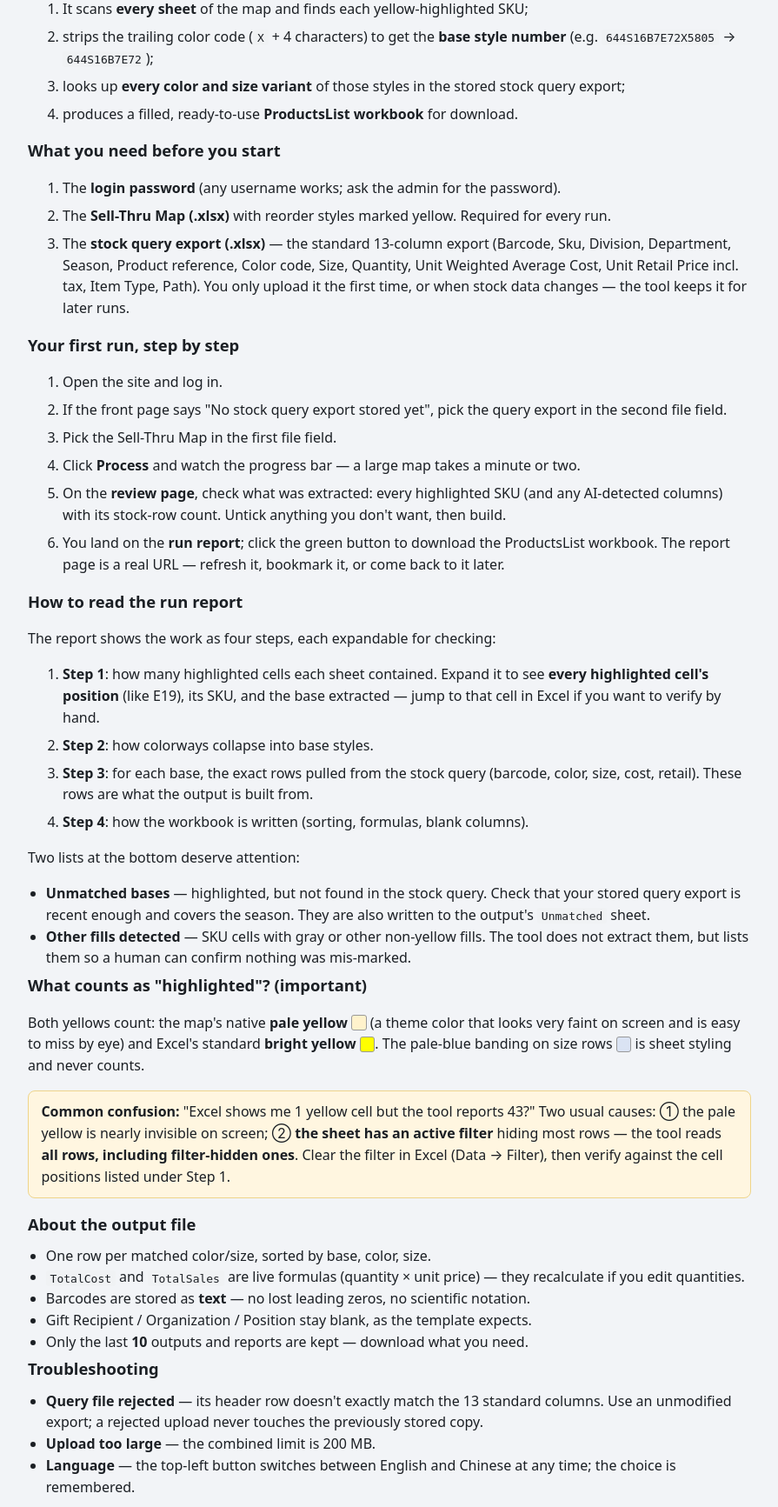
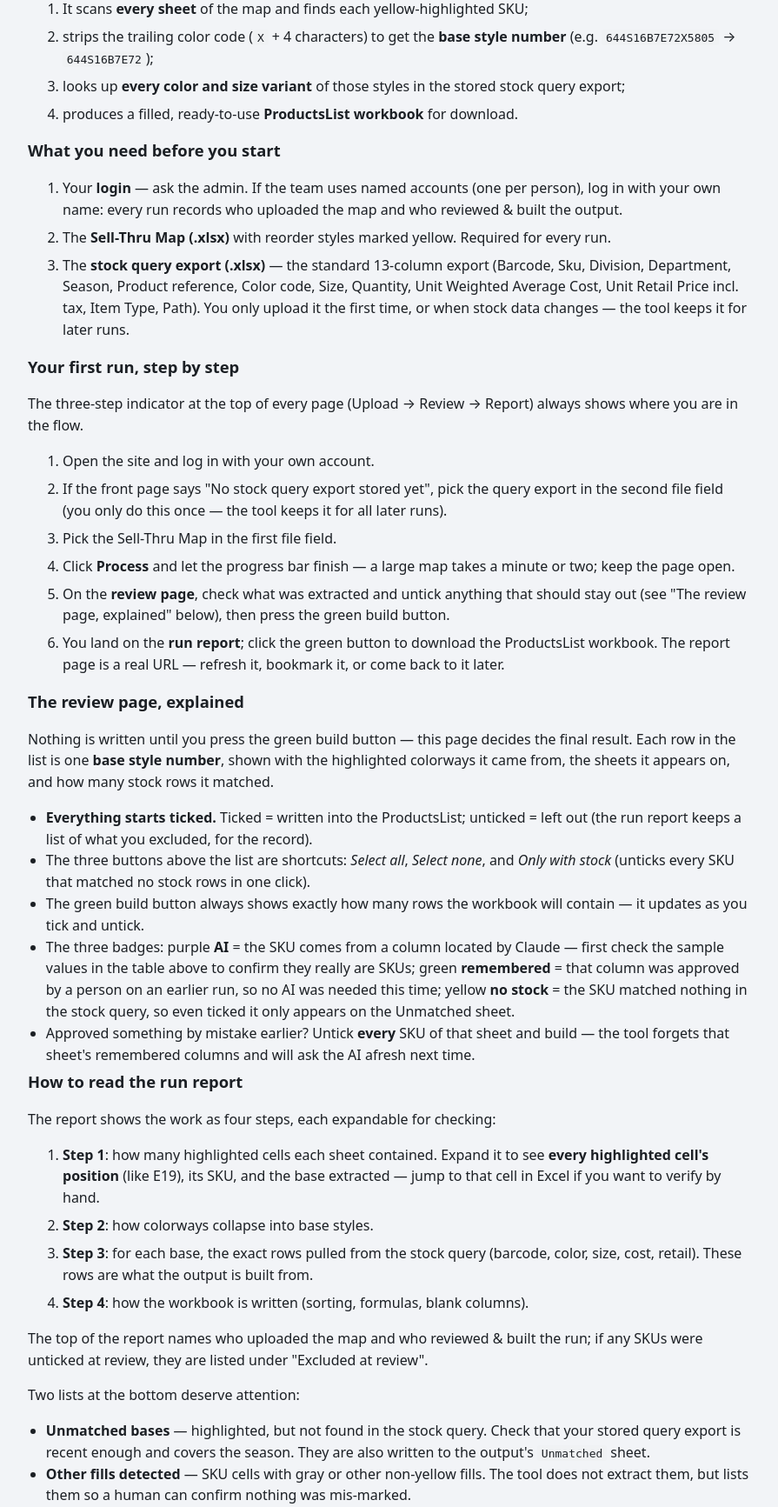
Before and after one commit to albertyuk/DiorItemRequest, a Flask app: page /help in a window 1280 px wide. Shown: the part 265-1998 px from the top of the page at 87% size, without its empty margins (192-1087 px from the left). Run offline with Flask 3, Linux system fonts and the light colour scheme.

Commit message:
Clearer instructions across the UI and tutorial, in both languages
UI strings now say what to actually do: the front-page intro mentions the
review checkpoint, the two file fields explain which file goes where and
when to upload it, the review intro spells out ticked-in/unticked-out and
that the green button shows the row count, the AI note tells the reviewer
to judge the sample values, and the "remembered" note explains how to make
the tool forget a mapping. The AI-failure notice now mentions that
remembered columns still apply. Removed the unused "spinner" string.

The tutorial gains a "review page, explained" section (badges, shortcut
buttons, live row counter, the forget trick), updates the login section
for named accounts, notes the three-step indicator, and mentions that
reports record who uploaded and who built each run. English and Chinese
are kept in step throughout.

Co-Authored-By: Claude Fable 5 <noreply@anthropic.com>
Claude-Session: https://claude.ai/code/session_01AAZcmeuaESgkLR3uoBUNjk

```diff
--- a/templates/help.html
+++ b/templates/help.html
@@ -25,7 +25,8 @@
 
   <h2>开始前需要准备什么？</h2>
   <ol class="tut">
-    <li><strong>登录密码</strong>：用户名随便填，密码找管理员要。</li>
+    <li><strong>登录账号</strong>：向管理员索取。如果团队是一人一个账号，
+        请用自己的名字登录 — 每次运行都会记录是谁上传的、谁确认生成的。</li>
     <li><strong>Sell-Thru Map（.xlsx）</strong>：需要补货的款式已经标黄，
         每次处理都要上传。</li>
     <li><strong>库存查询表（.xlsx）</strong>：必须是标准的 13 列导出文件
@@ -36,16 +37,38 @@
   </ol>
 
   <h2>第一次使用：操作步骤</h2>
+  <p>页面顶部的三步指示（上传 → 确认 → 报告）随时显示你在流程中的位置。</p>
   <ol class="tut">
-    <li>打开网站，输入密码登录。</li>
-    <li>如果首页提示“还没有保存库存查询表”，在第二个文件框里选择库存查询表。</li>
+    <li>打开网站，用自己的账号登录。</li>
+    <li>如果首页提示“还没有保存库存查询表”，在第二个文件框里选择库存查询表
+        （只需上传这一次，之后工具会一直保存）。</li>
     <li>在第一个文件框里选择 Sell-Thru Map。</li>
-    <li>点击<strong>开始处理</strong>，观察进度条 — 文件较大时需要一两分钟。</li>
-    <li>在<strong>确认页</strong>核对提取结果：每个标黄款号（以及 AI 识别的列）
-        和对应的库存行数。取消勾选不需要的款号，然后点击生成。</li>
+    <li>点击<strong>开始处理</strong>，等待进度条走完 — 文件较大时需要一两分钟，
+        期间请不要关闭页面。</li>
+    <li>进入<strong>确认页</strong>，核对提取结果并取消勾选不需要的款号
+        （详见下方“确认页说明”），然后点击绿色生成按钮。</li>
     <li>生成后进入<strong>运行报告</strong>页，点绿色按钮下载
         ProductsList 工作簿。报告页有独立网址，可以刷新、收藏，之后随时回看。</li>
   </ol>
+
+  <h2>确认页说明</h2>
+  <p>在你点击绿色生成按钮之前，不会写入任何文件 — 最终结果由这一页决定。
+  清单中每一行是一个<strong>基础款号</strong>，同时显示它来自哪些标黄颜色款、
+  出现在哪些工作表、在库存查询表中匹配到多少行。</p>
+  <ul class="compact">
+    <li><strong>默认全部勾选。</strong>勾选 = 写入 ProductsList；
+        取消勾选 = 不写入（被排除的款号会记录在运行报告里，方便追溯）。</li>
+    <li>清单上方有三个快捷按钮：<em>全选</em>、<em>全不选</em>、
+        <em>仅选有库存</em>（一键取消所有没有匹配到库存的款号）。</li>
+    <li>绿色生成按钮上实时显示将写入的行数，随勾选变化自动更新。</li>
+    <li>三种标记的含义：紫色 <strong>AI</strong> = 该款号来自 Claude
+        识别的 SKU 列，请先核对上方表格中的示例值是否确实是 SKU；
+        绿色<strong>已记住</strong> = 该列在之前的运行中已经人工确认过，
+        本次没有调用 AI；黄色<strong>无库存</strong> = 库存查询表中没有
+        匹配记录，即使勾选也只会出现在 Unmatched 工作表里。</li>
+    <li>之前确认错了怎么办？把那个工作表的款号<strong>全部</strong>取消勾选
+        后生成，工具就会忘记这张表“已记住”的列，下次重新交给 AI 识别。</li>
+  </ul>
 
   <h2>如何阅读运行报告？</h2>
   <p>报告分四个步骤，展示工具每一步做了什么，都可以点开逐项核对：</p>
@@ -58,6 +81,8 @@
         （条形码、颜色、尺码、成本价、零售价）。这些就是最终写进输出文件的数据。</li>
     <li><strong>第 4 步</strong>：输出文件是怎么生成的（排序规则、公式、留空的列）。</li>
   </ol>
+  <p>报告顶部会注明是谁上传的、谁确认生成的；如果确认时排除过款号，
+  也会在“确认时排除的款号”下逐一列出。</p>
   <p>报告底部还有两个清单，需要留意：</p>
   <ul class="compact">
     <li><strong>未匹配的基础款号</strong>：标黄了，但库存查询表里查不到。
@@ -122,8 +147,10 @@
 
   <h2>What you need before you start</h2>
   <ol class="tut">
-    <li>The <strong>login password</strong> (any username works; ask the admin
-        for the password).</li>
+    <li>Your <strong>login</strong> — ask the admin. If the team uses named
+        accounts (one per person), log in with your own name: every run
+        records who uploaded the map and who reviewed &amp; built the
+        output.</li>
     <li>The <strong>Sell-Thru Map (.xlsx)</strong> with reorder styles marked
         yellow. Required for every run.</li>
     <li>The <strong>stock query export (.xlsx)</strong> — the standard 13-column
@@ -134,20 +161,49 @@
   </ol>
 
   <h2>Your first run, step by step</h2>
+  <p>The three-step indicator at the top of every page (Upload → Review →
+  Report) always shows where you are in the flow.</p>
   <ol class="tut">
-    <li>Open the site and log in.</li>
+    <li>Open the site and log in with your own account.</li>
     <li>If the front page says "No stock query export stored yet", pick the
-        query export in the second file field.</li>
+        query export in the second file field (you only do this once — the
+        tool keeps it for all later runs).</li>
     <li>Pick the Sell-Thru Map in the first file field.</li>
-    <li>Click <strong>Process</strong> and watch the progress bar — a large
-        map takes a minute or two.</li>
-    <li>On the <strong>review page</strong>, check what was extracted: every
-        highlighted SKU (and any AI-detected columns) with its stock-row
-        count. Untick anything you don't want, then build.</li>
+    <li>Click <strong>Process</strong> and let the progress bar finish — a
+        large map takes a minute or two; keep the page open.</li>
+    <li>On the <strong>review page</strong>, check what was extracted and
+        untick anything that should stay out (see "The review page,
+        explained" below), then press the green build button.</li>
     <li>You land on the <strong>run report</strong>; click the green button to
         download the ProductsList workbook. The report page is a real URL —
         refresh it, bookmark it, or come back to it later.</li>
   </ol>
+
+  <h2>The review page, explained</h2>
+  <p>Nothing is written until you press the green build button — this page
+  decides the final result. Each row in the list is one <strong>base style
+  number</strong>, shown with the highlighted colorways it came from, the
+  sheets it appears on, and how many stock rows it matched.</p>
+  <ul class="compact">
+    <li><strong>Everything starts ticked.</strong> Ticked = written into the
+        ProductsList; unticked = left out (the run report keeps a list of
+        what you excluded, for the record).</li>
+    <li>The three buttons above the list are shortcuts: <em>Select all</em>,
+        <em>Select none</em>, and <em>Only with stock</em> (unticks every
+        SKU that matched no stock rows in one click).</li>
+    <li>The green build button always shows exactly how many rows the
+        workbook will contain — it updates as you tick and untick.</li>
+    <li>The three badges: purple <strong>AI</strong> = the SKU comes from a
+        column located by Claude — first check the sample values in the
+        table above to confirm they really are SKUs; green
+        <strong>remembered</strong> = that column was approved by a person
+        on an earlier run, so no AI was needed this time; yellow
+        <strong>no stock</strong> = the SKU matched nothing in the stock
+        query, so even ticked it only appears on the Unmatched sheet.</li>
+    <li>Approved something by mistake earlier? Untick <strong>every</strong>
+        SKU of that sheet and build — the tool forgets that sheet's
+        remembered columns and will ask the AI afresh next time.</li>
+  </ul>
 
   <h2>How to read the run report</h2>
   <p>The report shows the work as four steps, each expandable for checking:</p>
@@ -163,6 +219,9 @@
     <li><strong>Step 4</strong>: how the workbook is written (sorting,
         formulas, blank columns).</li>
   </ol>
+  <p>The top of the report names who uploaded the map and who reviewed &amp;
+  built the run; if any SKUs were unticked at review, they are listed under
+  "Excluded at review".</p>
   <p>Two lists at the bottom deserve attention:</p>
   <ul class="compact">
     <li><strong>Unmatched bases</strong> — highlighted, but not found in the
```
Also changed, not shown: translations.py (+42 -28 lines).
